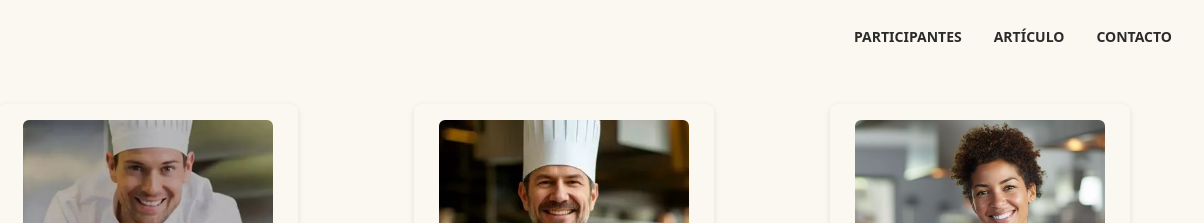
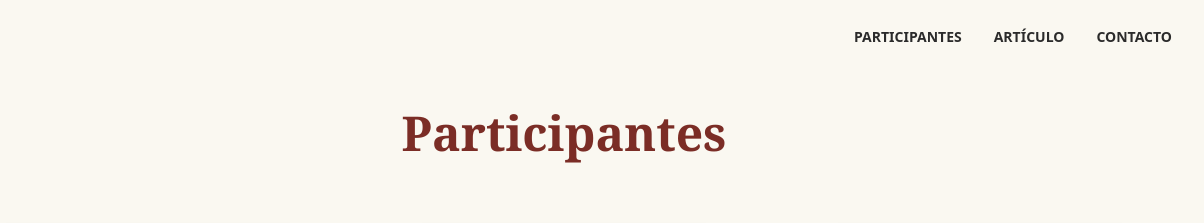
Before and after one commit to lcunado/PEC2_HTML, a website built with Parcel: page src/participantes.html in a window 1280 px wide. Shown: the top 223 px of the page, 76-1280 px from the left. Built offline with nearby package versions, Linux system fonts and the light colour scheme.

Commit message:
Agrego título participantes

```diff
--- a/src/assets/styles/pages/_participantes.scss
+++ b/src/assets/styles/pages/_participantes.scss
@@ -53,3 +53,13 @@
     color: v.$color-marron;
   }
 }
+
+.participantes__titulo {
+  grid-column: 1 / -1;
+  text-align: center;
+  font-family: v.$font-header;
+  font-size: clamp(2rem, 5vw, 3rem);
+  font-weight: 700;
+  color: v.$color-granate;
+  margin-bottom: v.$space-3;
+}
--- a/src/participantes.html
+++ b/src/participantes.html
@@ -11,6 +11,8 @@
     <include src="./views/header.html"></include>
 
     <main class="grid grid--participantes">
+      <h1 class="participantes__titulo">Participantes</h1>
+
       <div class="participante">
         <img src="./assets/images/chef1.webp" alt="Chef Martín Gutiérrez" class="participante__img">
         <p class="participante__name"><strong>Martín Gutiérrez</strong></p>
```
